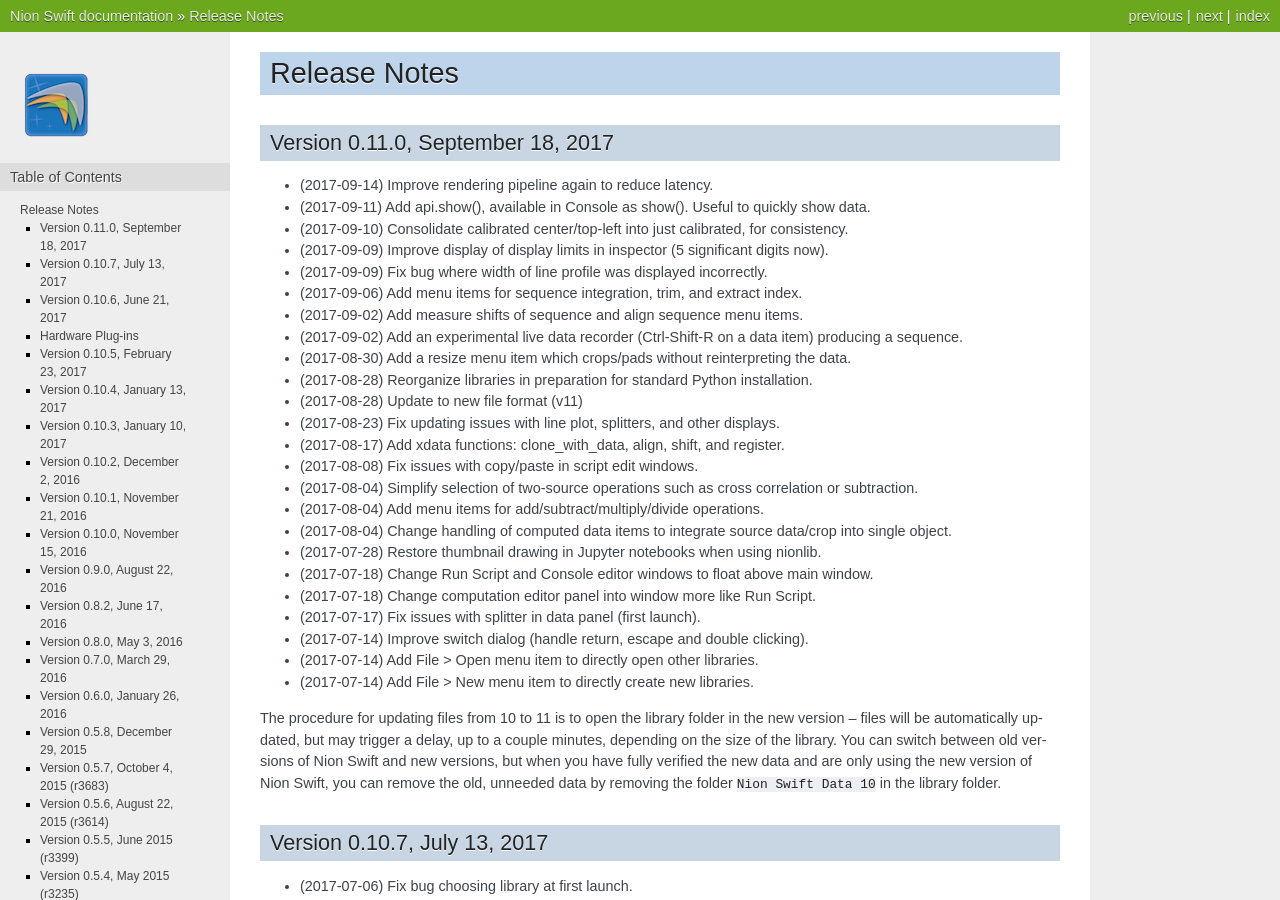
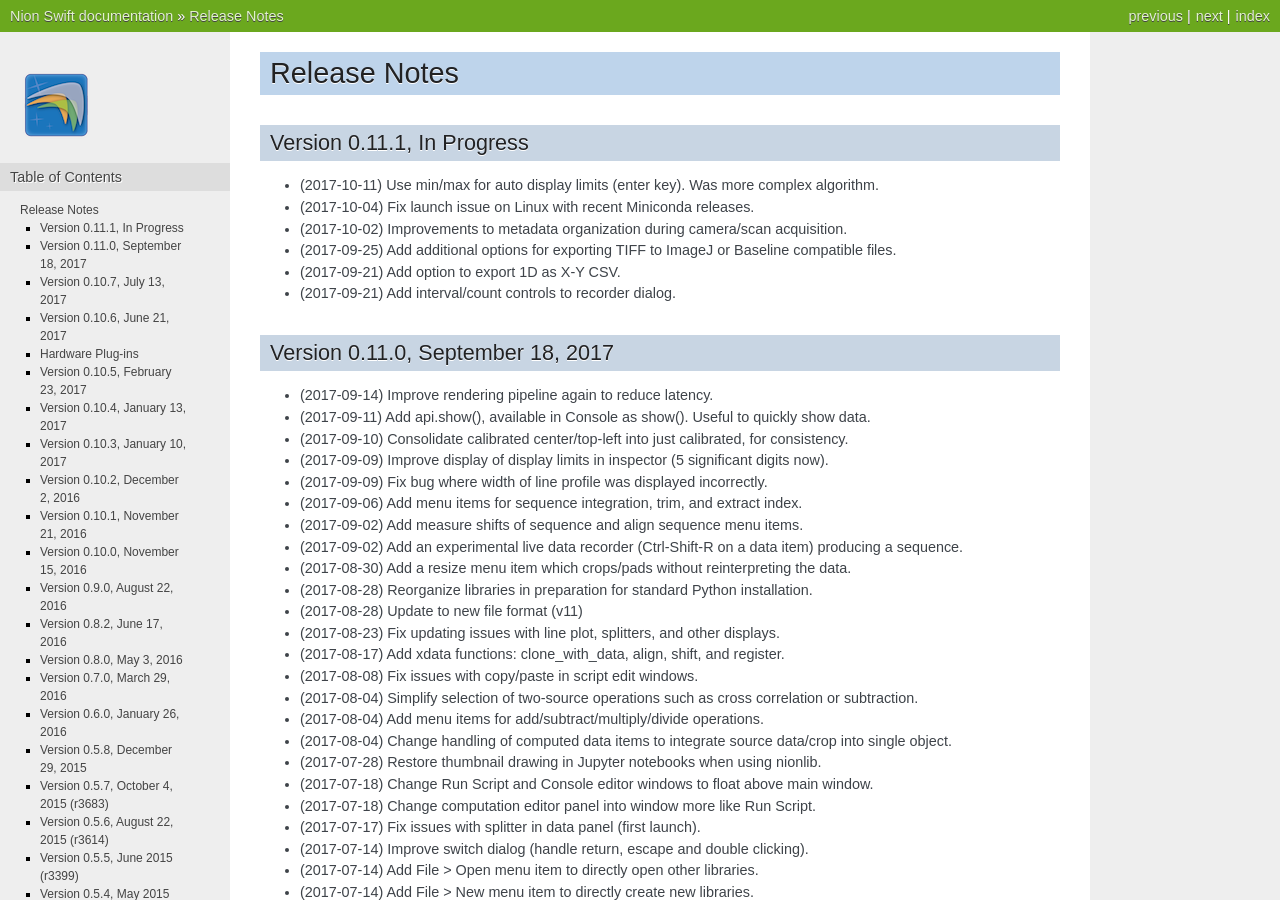
Before and after one commit to nion-software/nionswift, a Sphinx documentation site: the page built from docs/release_notes.rst, in a window 1280 px wide and 900 px high. Built offline with Sphinx 7.4.7, drawn with Linux system fonts in a browser that asks for light colours.

Commit message:
Update release notes (partial).

```diff
--- a/docs/release_notes.rst
+++ b/docs/release_notes.rst
@@ -2,6 +2,15 @@
 
 Release Notes
 =============
+
+Version 0.11.1, In Progress
+---------------------------
+* (2017-10-11) Use min/max for auto display limits (enter key). Was more complex algorithm.
+* (2017-10-04) Fix launch issue on Linux with recent Miniconda releases.
+* (2017-10-02) Improvements to metadata organization during camera/scan acquisition.
+* (2017-09-25) Add additional options for exporting TIFF to ImageJ or Baseline compatible files.
+* (2017-09-21) Add option to export 1D as X-Y CSV.
+* (2017-09-21) Add interval/count controls to recorder dialog.
 
 Version 0.11.0, September 18, 2017
 ----------------------------------
```
